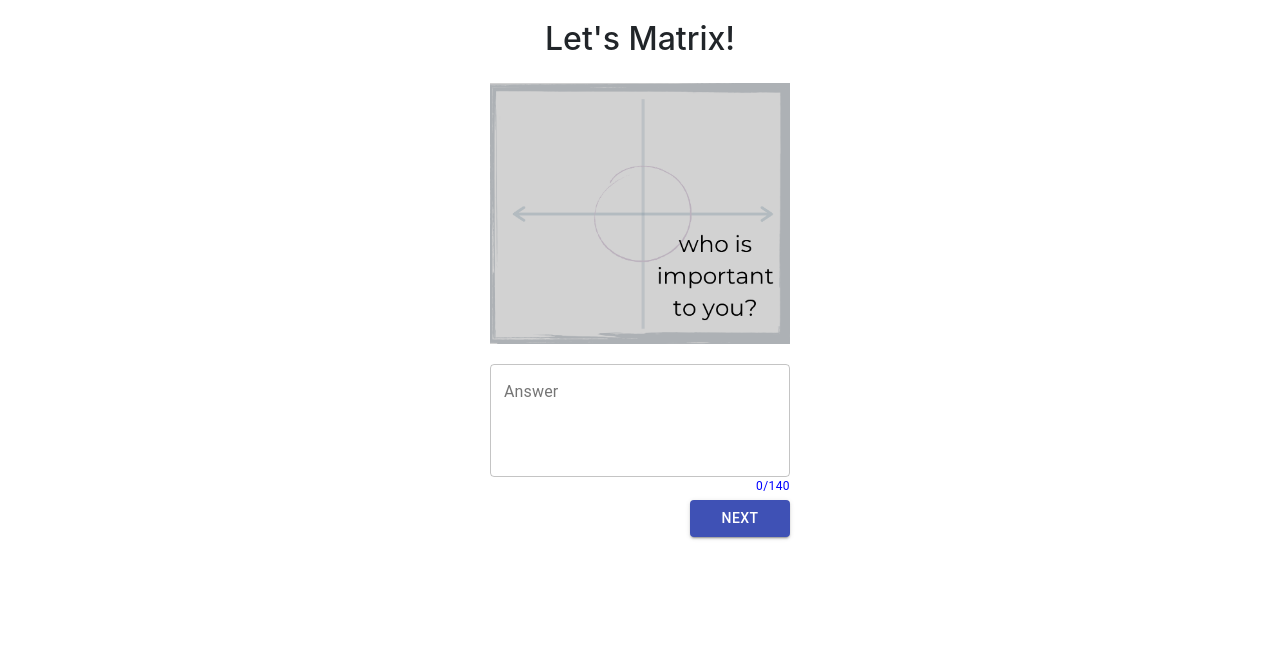
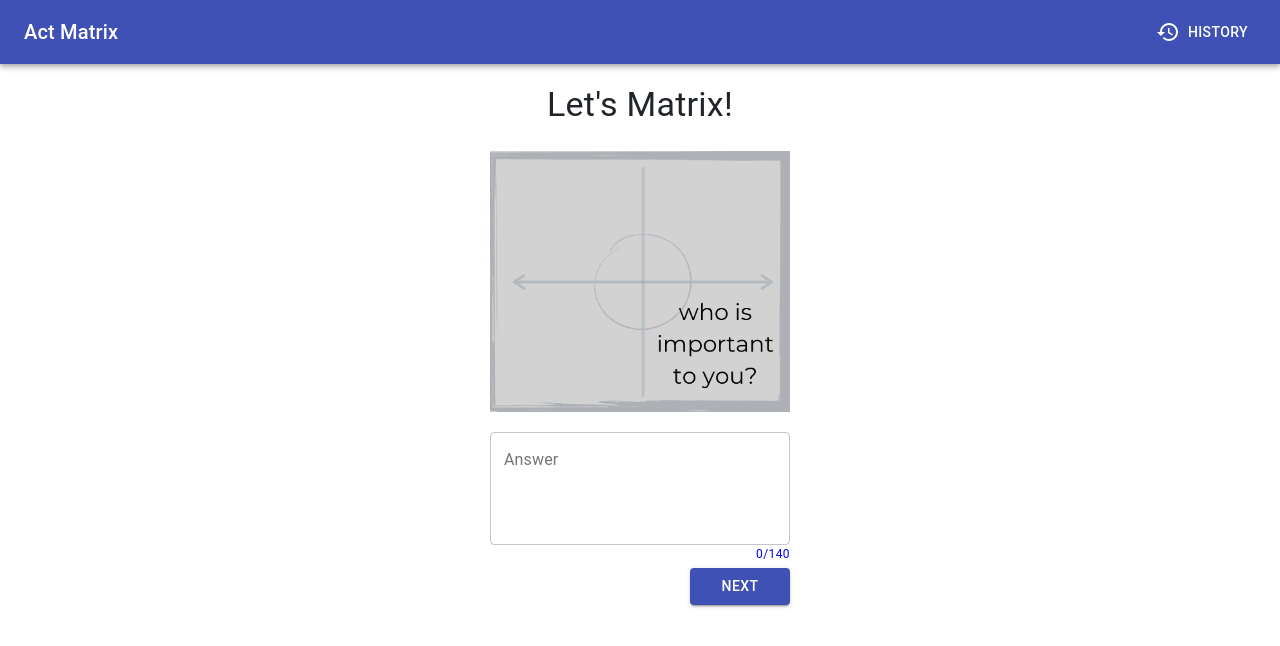
Before and after one commit to joe-wolfe21/act-matrix, a React (Create React App) app in the folder frontend/: page / in a window 1280 px wide. Shown: the top 646 px of the page. Built offline with nearby package versions, Linux system fonts and the light colour scheme.

Commit message:
add router with app-bar for navigation

```diff
--- a/frontend/package.json
+++ b/frontend/package.json
@@ -5,6 +5,7 @@
   "homepage": "https://act-matrix.com",
   "dependencies": {
     "@material-ui/core": "^4.11.3",
+    "@material-ui/icons": "^4.11.2",
     "@material-ui/lab": "^4.0.0-alpha.57",
     "@testing-library/jest-dom": "^5.11.4",
     "@testing-library/react": "^11.1.0",
@@ -12,6 +13,7 @@
     "gh-pages": "^3.1.0",
     "react": "^17.0.1",
     "react-dom": "^17.0.1",
+    "react-router-dom": "^5.2.0",
     "react-scripts": "4.0.1",
     "web-vitals": "^0.2.4"
   },
--- a/frontend/src/components/App.js
+++ b/frontend/src/components/App.js
@@ -1,12 +1,69 @@
+import React from "react";
 import { Fragment } from "react";
 import Header from "./Header";
 import ActView from "./ActView";
+import { BrowserRouter as Router, Switch, Route, Link } from "react-router-dom";
+import { makeStyles } from "@material-ui/core/styles";
+import AppBar from "@material-ui/core/AppBar";
+import Toolbar from "@material-ui/core/Toolbar";
+import Typography from "@material-ui/core/Typography";
+import Button from "@material-ui/core/Button";
+import HistoryIcon from "@material-ui/icons/History";
 
-const App = () => (
-  <Fragment>
-    <Header />
-    <ActView />
-  </Fragment>
-);
+const useStyles = makeStyles((theme) => ({
+  root: {
+    flexGrow: 1,
+  },
+  title: {
+    flexGrow: 1,
+  },
+  historyButtonText: {
+    marginLeft: theme.spacing(1),
+  },
+}));
+
+const App = () => {
+  const classes = useStyles();
+  return (
+    <Router>
+      <div className="nav-bar">
+        <div className={classes.root}>
+          <AppBar position="static">
+            <Toolbar>
+              <Typography variant="h6" className={classes.title}>
+                <Link to="/">Act Matrix</Link>
+              </Typography>
+              <Button color="inherit" component={Link} to="/matrices">
+                <HistoryIcon />
+                <span className={classes.historyButtonText}>History</span>
+              </Button>
+            </Toolbar>
+          </AppBar>
+        </div>
+        <Switch>
+          <Route path="/matrices">
+            <Matrices />
+          </Route>
+          <Route path="/">
+            <Home />
+          </Route>
+        </Switch>
+      </div>
+    </Router>
+  );
+};
 
 export default App;
+
+const Home = () => {
+  return (
+    <Fragment>
+      <Header />
+      <ActView />
+    </Fragment>
+  );
+};
+
+const Matrices = () => {
+  return <h2>Matrices</h2>;
+};
--- a/frontend/src/components/Header.js
+++ b/frontend/src/components/Header.js
@@ -1,5 +1,9 @@
-const Header = () => {
-  return <h2 className="header">Let's Matrix!</h2>;
-};
+import Typography from "@material-ui/core/Typography";
+
+const Header = () => (
+  <Typography className="header" variant="h4">
+    Let's Matrix!
+  </Typography>
+);
 
 export default Header;
--- a/frontend/src/index.css
+++ b/frontend/src/index.css
@@ -13,7 +13,7 @@ code {
 }
 
 .header {
-  margin: 20px 0 25px 0;
+  margin: 20px 0 25px 0 !important;
   text-align: center;
 }
 
@@ -60,7 +60,7 @@ code {
 .result-view .header {
   font-size: 16px;
   width: 300px;
-  margin: 12px auto;
+  margin: 12px auto !important;
 }
 
 .result-view .result {
@@ -119,3 +119,12 @@ code {
   width: 50px;
   text-align: left;
 }
+
+.nav-bar a {
+  color: white;
+}
+
+.nav-bar a:hover {
+  color: white;
+  text-decoration: none;
+}
```
Also changed, not shown: 1 other file (tests, documents, lock files or other folders).
